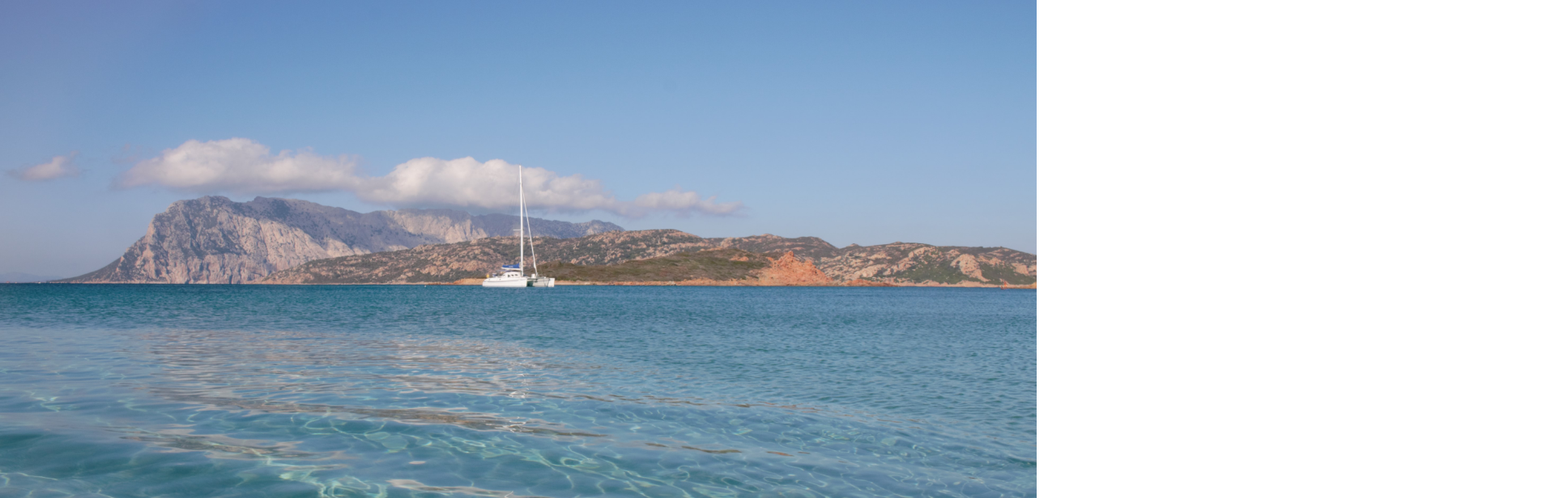
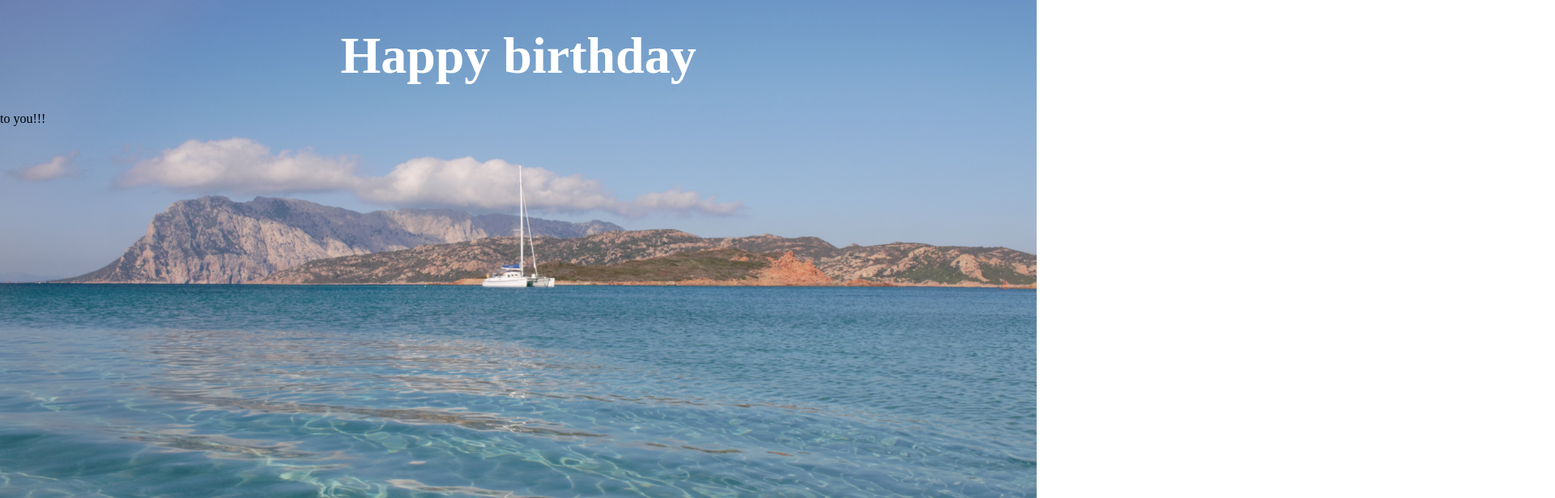
Before and after one commit to Alwongs/happy-birthday, a Vue app: page / in a window 1280 px wide. Shown: the top 616 px of the page at 81% size, 1920 px wide, since content can reach past the window. Built offline with nearby package versions, Linux system fonts and the light colour scheme.

Commit message:
trying birthday

```diff
--- a/src/views/HomePage.vue
+++ b/src/views/HomePage.vue
@@ -1,10 +1,30 @@
 <template>
-    <div class="home-page"></div>
+    <div class="home-page">
+        <h1 :style="{ 'margin-right': gap + '%' }">Happy birthday</h1>
+        <footer :style="{ 'margin-right': gap2 + '%' }">to you!!!</footer>
+    </div>
 </template>
 
 <script>
 export default {
-
+    data() {
+        return {
+            gap: -200,
+            gap2: -200
+        }
+    },
+    methods: {
+    move() {
+        setInterval(() => {
+            if(this.gap < 0) {
+                this.gap++;
+            }
+        }, 10)
+    },
+    },
+    mounted() {
+        this.move();
+    }
 }
 </script>
 
@@ -15,5 +35,11 @@ export default {
     background-size: cover;
     height: 100vh;
 }
+h1 {
+    text-align: center;
+    padding: 32px;
+    font-size: 64px;
+    color: white;
+}
 
 </style>
```
Also changed, not shown: 1 other file (tests, documents, lock files or other folders).
